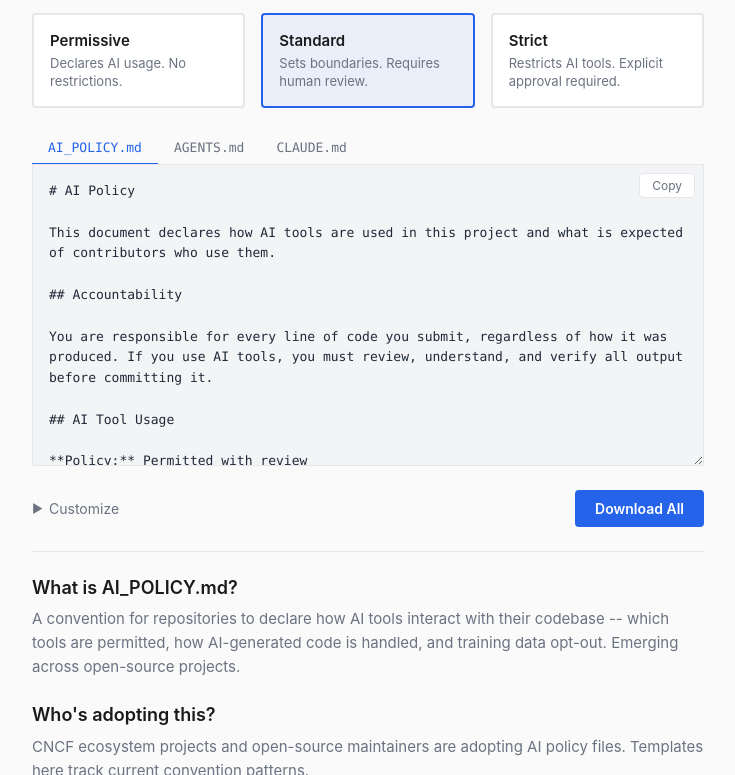
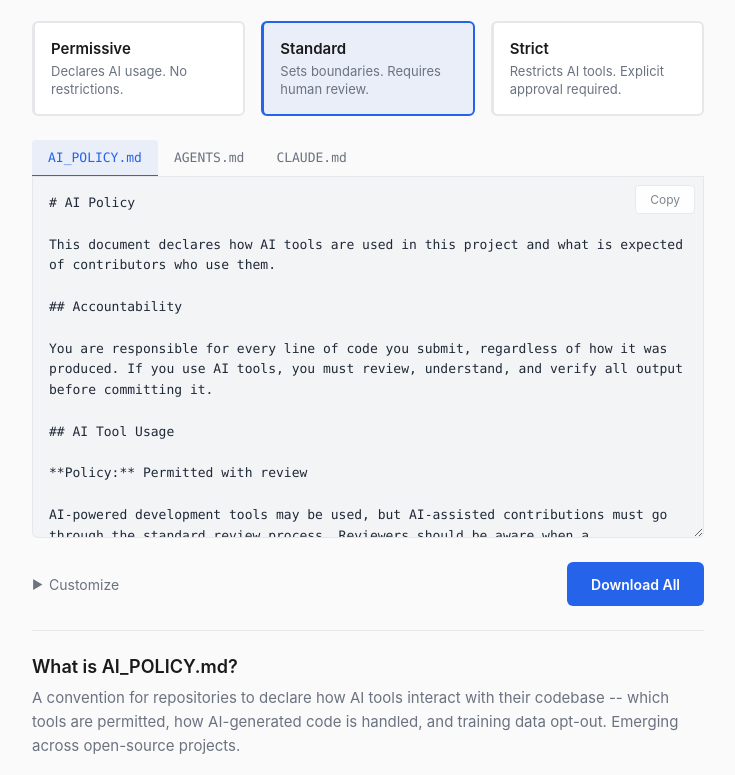
Before and after one commit to 1mb-dev/aipolicy, a website with bundled scripts: page public/index.html in a window 1280 px wide. Shown: the part 147-922 px from the top of the page, without its empty margins (272-1007 px from the left). Built offline with nearby package versions, Linux system fonts and the light colour scheme.

Commit message:
feat: UI polish -- stronger selected state, better spacing, visual depth
Preset cards: left accent bar (3px) on selected state for confident
visual feedback. Two-tier radius (6px cards/panels, 4px controls).
Download button: 44px min-height, larger padding, rounded. Tab bar:
active tab gets subtle fill, bigger touch targets (10px padding).
Preview pane: min-height 360, max-height 440, rounded bottom corners.
Customize panel: subtle background container when expanded. Copy button:
more padding, slightly transparent at rest. Header: more breathing
room below subtitle. Footer: more top padding for separation.

```diff
--- a/public/styles/main.css
+++ b/public/styles/main.css
@@ -33,6 +33,7 @@
   --spacing-section: 24px;
   --spacing-element: 16px;
   --radius: 4px;
+  --radius-lg: 6px;
 
   /* Transitions */
   --transition-fast: 150ms ease;
@@ -176,7 +177,7 @@ body {
    ============================================ */
 
 .header {
-  padding: var(--spacing-section) 0 var(--spacing-element);
+  padding: var(--spacing-section) 0 var(--spacing-section);
 }
 
 .header-bar {
@@ -279,13 +280,14 @@ body {
   padding: 16px;
   background: var(--color-surface);
   border: 2px solid var(--color-border);
-  border-radius: var(--radius);
+  border-left: 3px solid var(--color-border);
+  border-radius: var(--radius-lg);
   cursor: pointer;
   text-align: left;
   font-family: inherit;
   font-size: inherit;
   color: var(--color-text);
-  transition: border-color var(--transition-fast), background-color var(--transition-fast);
+  transition: border-color var(--transition-fast), background-color var(--transition-fast), border-left-color var(--transition-fast);
 }
 
 .preset-card:hover {
@@ -294,11 +296,12 @@ body {
 
 .preset-card:focus-visible {
   outline: 2px solid var(--color-accent);
-  outline-offset: 2px;
+  outline-offset: 3px;
 }
 
 .preset-card[aria-checked="true"] {
   border-color: var(--color-accent);
+  border-left: 3px solid var(--color-accent);
   background-color: var(--color-accent-subtle);
 }
 
@@ -330,7 +333,7 @@ body {
 }
 
 .tab-bar button {
-  padding: 8px 16px;
+  padding: 10px 16px;
   border: none;
   background: transparent;
   color: var(--color-text-muted);
@@ -338,8 +341,9 @@ body {
   font-size: 0.8125rem;
   cursor: pointer;
   border-bottom: 2px solid transparent;
+  border-radius: var(--radius) var(--radius) 0 0;
   margin-bottom: -1px;
-  transition: color var(--transition-fast), border-color var(--transition-fast);
+  transition: color var(--transition-fast), border-color var(--transition-fast), background-color var(--transition-fast);
 }
 
 .tab-bar button:hover {
@@ -349,6 +353,7 @@ body {
 .tab-bar button[aria-selected="true"] {
   color: var(--color-accent);
   border-bottom-color: var(--color-accent);
+  background-color: var(--color-accent-subtle);
 }
 
 .tab-bar button:focus-visible {
@@ -361,15 +366,15 @@ body {
   background: var(--color-preview-bg);
   border: 1px solid var(--color-border);
   border-top: none;
-  border-radius: 0 0 var(--radius) var(--radius);
+  border-radius: 0 0 var(--radius-lg) var(--radius-lg);
 }
 
 .preview-content {
   display: block;
   width: 100%;
   padding: 16px;
-  min-height: 300px;
-  max-height: 400px;
+  min-height: 360px;
+  max-height: 440px;
   overflow-y: auto;
   font-family: var(--font-mono);
   font-size: 0.8125rem;
@@ -396,7 +401,7 @@ body {
   position: absolute;
   top: 8px;
   right: 8px;
-  padding: 4px 12px;
+  padding: 6px 14px;
   font-size: 0.75rem;
   font-family: var(--font-ui);
   background: var(--color-surface);
@@ -404,10 +409,12 @@ body {
   border-radius: var(--radius);
   color: var(--color-text-muted);
   cursor: pointer;
-  transition: color var(--transition-fast), border-color var(--transition-fast);
+  opacity: 0.85;
+  transition: color var(--transition-fast), border-color var(--transition-fast), opacity var(--transition-fast);
 }
 
 .copy-btn:hover {
+  opacity: 1;
   color: var(--color-text);
   border-color: var(--color-text-muted);
 }
@@ -468,11 +475,12 @@ body {
 }
 
 .download-btn {
-  padding: 10px 20px;
+  padding: 12px 24px;
+  min-height: 44px;
   background: var(--color-accent);
   color: var(--color-btn-text);
   border: none;
-  border-radius: var(--radius);
+  border-radius: var(--radius-lg);
   font-family: inherit;
   font-size: 0.875rem;
   font-weight: 600;
@@ -515,7 +523,10 @@ body {
 }
 
 .customize-panel-inner {
-  padding: var(--spacing-element) 0 var(--spacing-section);
+  padding: var(--spacing-element) var(--spacing-element) var(--spacing-section);
+  margin-top: 4px;
+  background: var(--color-preview-bg);
+  border-radius: var(--radius-lg);
 }
 
 .option-group {
@@ -627,7 +638,7 @@ body {
 
 .footer {
   border-top: 1px solid var(--color-border);
-  padding: var(--spacing-section) 0;
+  padding: 32px 0 var(--spacing-section);
   text-align: center;
   font-size: 0.8125rem;
   color: var(--color-text-muted);
```
